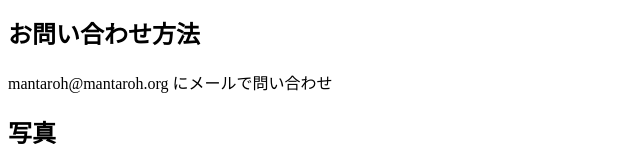
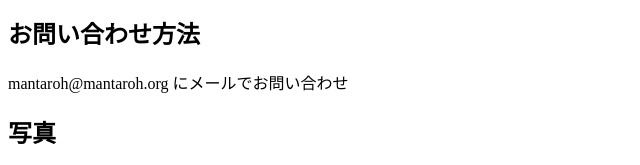
Before and after one commit to seigahamaue/index.html, a plain HTML site: page index.html in a window 1280 px wide. Shown: the part 720-885 px from the top of the page, 0-640 px from the left. Drawn offline with Linux system fonts and the light colour scheme.

Commit message:
Update index.html

```diff
--- a/index.html
+++ b/index.html
@@ -25,7 +25,7 @@
 <p>鹿児島県鹿児島市荒田1丁目16-7 イイテラス1001（10階）</p>
 
 <h2>お問い合わせ方法</h2>
-<p>mantaroh@mantaroh.org にメールで問い合わせ</p>
+<p>mantaroh@mantaroh.org にメールでお問い合わせ</p>
 
 <h2>写真</h2>
 <img src="https://cdn.pakutaso.com/shared/img/thumb/ogasuta458A8401_TP_V.jpg">
```
